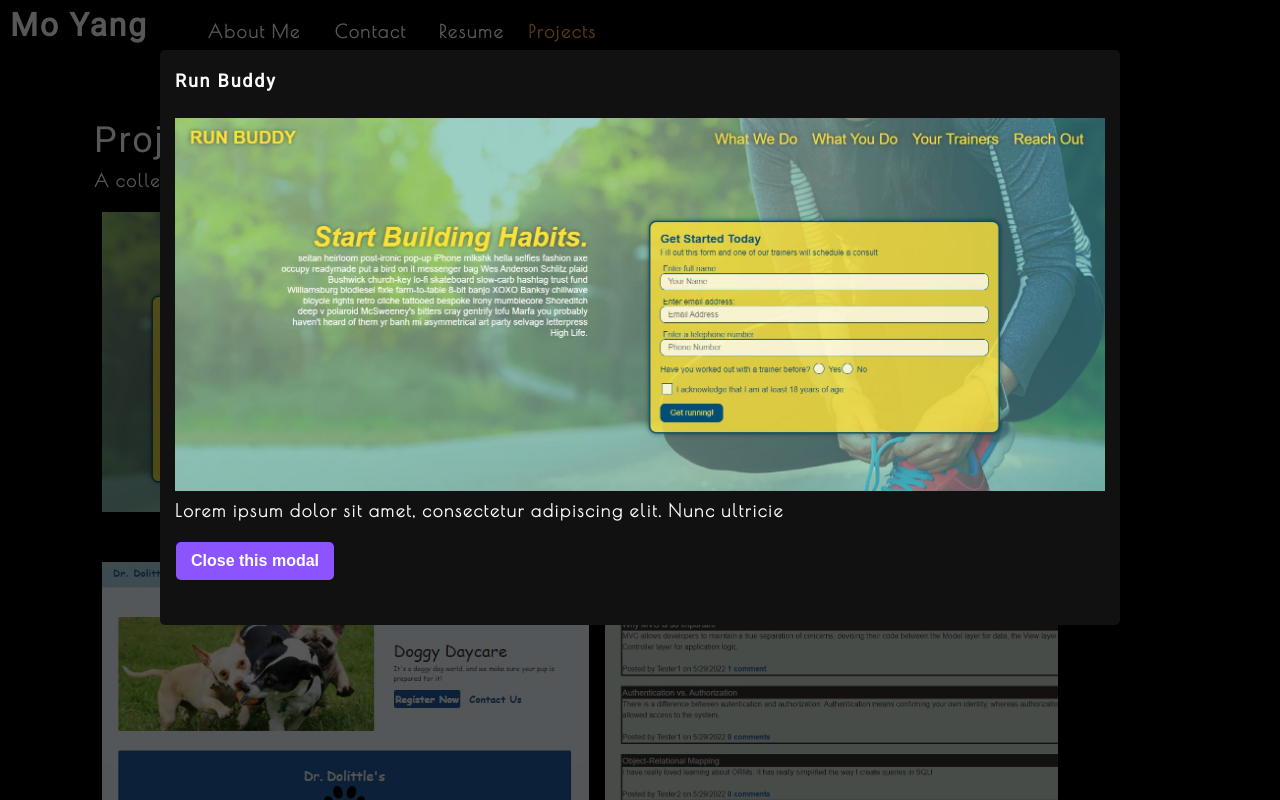
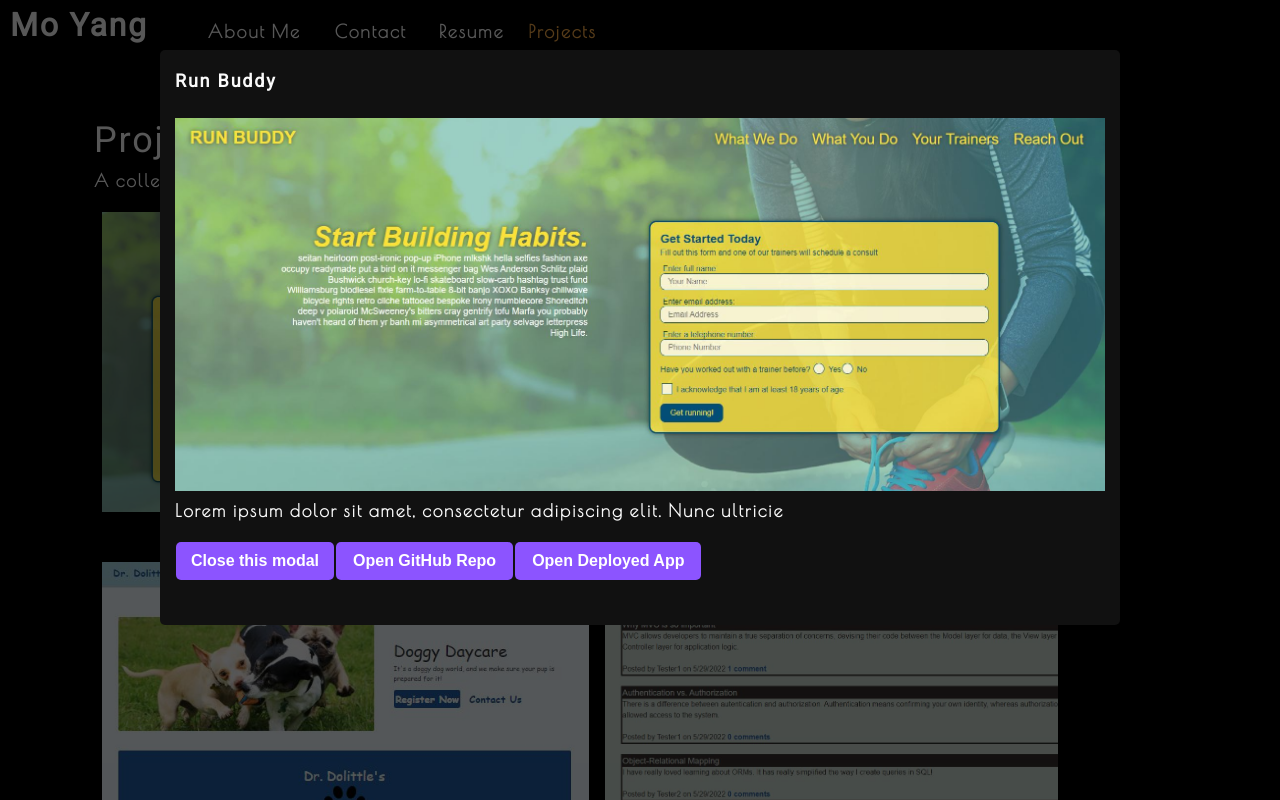
Before and after one commit to moyangdev/React-Portfolio, a React (Create React App) app: page / in a window 1280 px wide. Both pictures are taken after a click on the picture 327 px from the left and 361 px from the top of the page. Shown: the top 800 px of the page. Built offline with nearby package versions, Linux system fonts and the light colour scheme.

Commit message:
add additional modal buttons and project links

```diff
--- a/src/components/Modal/index.js
+++ b/src/components/Modal/index.js
@@ -1,7 +1,7 @@
 import React from 'react';
 
 const Modal = ({ onClose, currentPhoto }) => {
-  const { name, description, category, index } = currentPhoto;
+  const { name, description, category, index, gitlink, applink } = currentPhoto;
 
   return (
     <div className="modalBackdrop">
@@ -15,6 +15,22 @@ const Modal = ({ onClose, currentPhoto }) => {
         <button type="button" onClick={onClose}>
           Close this modal
         </button>
+        <button type="button">
+          <a
+            href={gitlink}
+            target="_blank"
+            rel="noreferrer"
+          >Open GitHub Repo
+          </a>
+        </button>
+        <button type="button">
+          <a
+            href={applink}
+            target="_blank"
+            rel="noreferrer"
+          >Open Deployed App
+          </a>
+        </button>
       </div>
     </div>
   );
--- a/src/components/PhotoList/index.js
+++ b/src/components/PhotoList/index.js
@@ -9,30 +9,40 @@ const PhotoList = ({ category }) => {
     {
       name: 'Run Buddy',
       category: 'projects',
+      gitlink: 'https://github.com/moyangdev/run-buddy',
+      applink:'https://moyangdev.github.io/run-buddy/',
       description:
         'Lorem ipsum dolor sit amet, consectetur adipiscing elit. Nunc ultricie'
     },
     {
       name: 'Formula-1-Frenzy',
       category: 'projects',
+      gitlink: 'https://github.com/moyangdev/Formula-1-Frenzy',
+      applink:'https://moyangdev.github.io/Formula-1-Frenzy/',
       description:
         'Lorem ipsum dolor sit amet, consectetur adipiscing elit. Nunc ultricie'
     },
     {
       name: 'Doggy Daycare',
       category: 'projects',
+      gitlink: 'https://github.com/moyangdev/Doggy-Daycare',
+      applink:'https://vast-plains-21432.herokuapp.com/',
       description:
         'Lorem ipsum dolor sit amet, consectetur adipiscing elit. Nunc ultricie'
     },
     {
       name: 'The Tech Blog',
       category: 'projects',
+      gitlink: 'https://github.com/moyangdev/tech-blog',
+      applink:'https://github.com/moyangdev/tech-blog',
       description:
         'Lorem ipsum dolor sit amet, consectetur adipiscing elit. Nunc ultricie'
     },
     {
       name: 'Password Generator',
       category: 'projects',
+      gitlink: 'https://github.com/moyangdev/password-generator',
+      applink:'https://moyangdev.github.io/password-generator/',
       description:
         'Lorem ipsum dolor sit amet, consectetur adipiscing elit. Nunc ultricie'
     }
--- a/src/index.css
+++ b/src/index.css
@@ -279,7 +279,7 @@ button {
 
 a {
   border-radius: 5px;
-  color: var(--primary);
+  color:white;
   font-weight: 600;
   padding: 2px 4px;
   margin-left: -2px;
```
